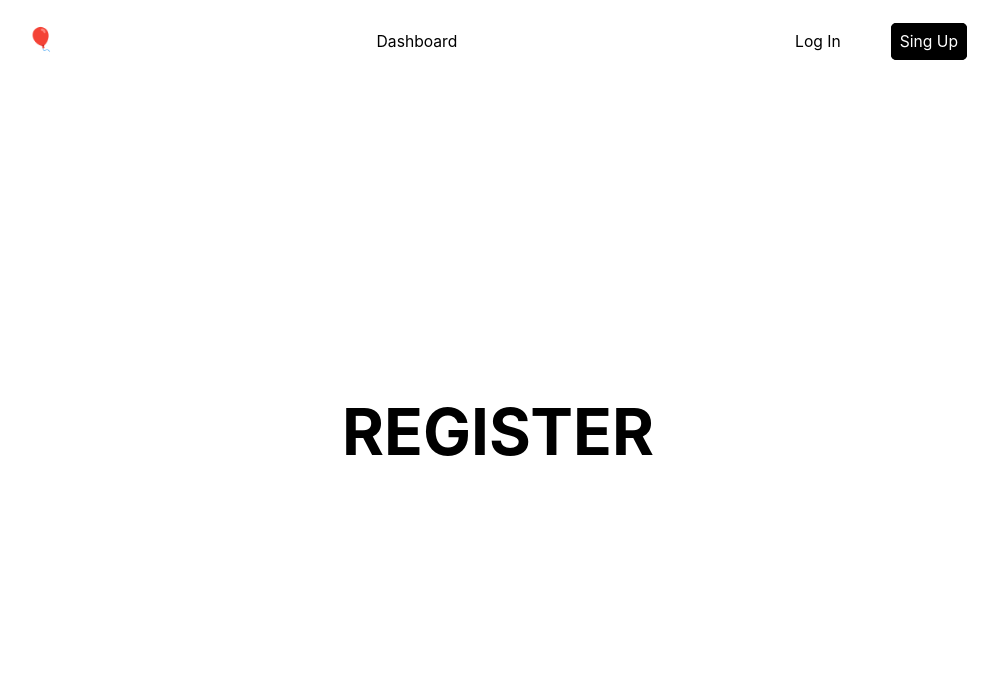
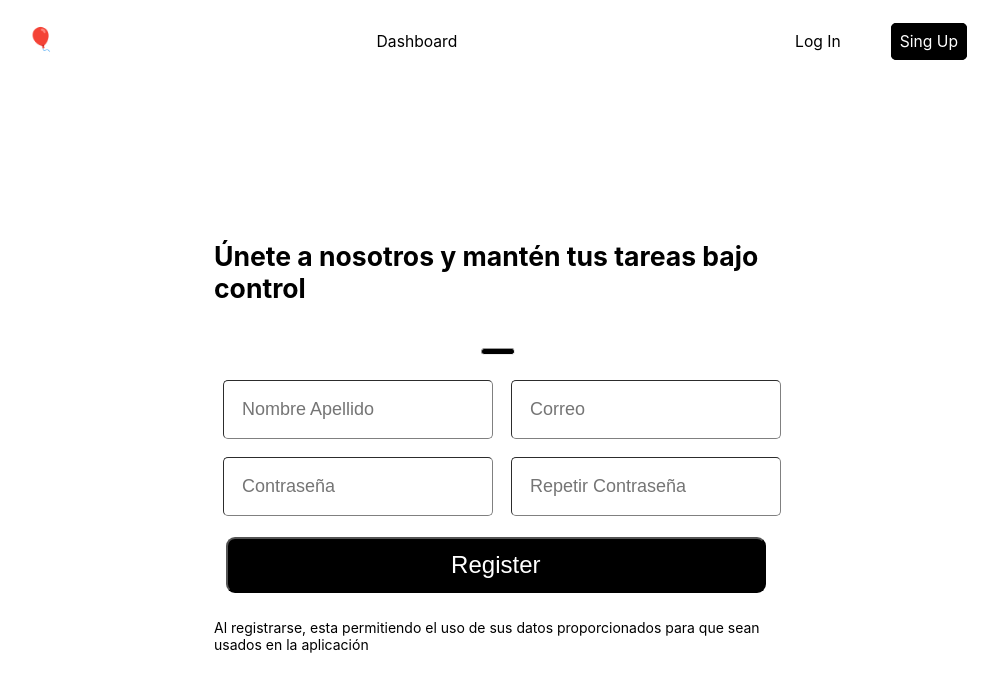
Before and after one commit to Jobzi/todo-app, a React (Vite) app: page /register in a window 1280 px wide. Shown: the top 692 px of the page, without its empty margins (142-1140 px from the left). Built offline with nearby package versions, Linux system fonts and the light colour scheme.

Commit message:
add register ui

```diff
--- a/src/App.css
+++ b/src/App.css
@@ -1,3 +1,94 @@
+.container{
+  display: flex;
+  justify-content: center;
+  align-items: center;
+  flex-direction:column;
+  height: 90vh;
+}
+
+.button-style{
+  background: black;
+  color: white;
+  border-radius: 5px;
+  margin: 5px;
+  padding: 6px;
+}
+
+.title{
+  margin-bottom: 3rem;
+}
+
+.title > h1, h4{
+  color: #2b8eff;
+  text-align: center;
+  margin: 0;
+}
+
+.checkbox-container{
+  display: flex;
+  align-items:baseline;
+}
+
+.li-style{
+  list-style-type: none;
+  border: 1px solid grey;
+  padding: 10px;
+  margin: 5px;
+  border-radius: 5px;
+}
+
+ul{
+  list-style-type: none;
+  padding: 0;
+}
+
+
+
+/* Form css */
+.form-login{
+  display: flex;
+  justify-self: center;
+  flex-direction: column;
+  /* font-size: xx-large; */
+}
+
+.form-container{
+  max-width: 568px;
+}
+
+.form-register{
+  display: grid;
+  grid-template-columns: repeat(2, 1fr);
+  justify-items: center;
+  align-items:center;
+
+}
+
+@media screen and (max-width: 768px){
+  .form-register{
+      grid-template-columns: 1fr;
+      margin-bottom: 2rem;
+  }
+}
+
+
+
+
+
+
+
+
+
+
+
+
+
+
+
+
+
+
+/* App csss */
 .App {
   text-align: center;
 }
--- a/src/App.tsx
+++ b/src/App.tsx
@@ -10,11 +10,12 @@ import {
 } from 'wouter'
 import LoginUI from './pages/login/loginUI'
 import RegisterUI from './pages/register/registerUI'
+import './App.css'
 
 function App () {
   return (
     <Router>
-      <Header/>
+        <Header/>
       <Switch>
         <Route path="/dashboard" component={() => <TodoUI/>}/>
         <Route path="/login" component={() => <LoginUI/>}/>
--- a/src/components/Input.tsx
+++ b/src/components/Input.tsx
@@ -1,9 +1,9 @@
 /* eslint-disable no-unused-vars */
-
 import React from 'react'
 import styled from 'styled-components'
 
 const Input = styled.input`
+    border: 1px inset grey;
     border-radius: 5px;
     margin: 0.5em;
     padding: 1em;
--- a/src/components/button/button.tsx
+++ b/src/components/button/button.tsx
@@ -38,7 +38,7 @@ const ButtonStyled = styled.button<StyleProps>`
 const DESIGN = {
   normal: '0.75rem 2rem',
   compact: '0.5rem 1.5rem',
-  full: '100%'
+  full: '95%'
 }
 
 export default Button
--- /dev/null
+++ b/src/layout/general.tsx
@@ -0,0 +1,12 @@
+/* eslint-disable no-use-before-define */
+import React from 'react'
+
+interface Props{
+    children?:React.ReactNode
+}
+
+export default function GeneralLayout ({ children }:Props) {
+  return <div className='container'>
+    {children}
+  </div>
+}
--- a/src/pages/index/index.tsx
+++ b/src/pages/index/index.tsx
@@ -1,10 +1,11 @@
 /* eslint-disable no-use-before-define */
 import React from 'react'
+import GeneralLayout from '../../layout/general'
 
 export default function IndexUI () {
   return (
-    <div className='container'>
+    <GeneralLayout>
       <h1>Hola, Te Estaba Esperando</h1>
-    </div>
+    </GeneralLayout>
   )
 }
--- a/src/pages/login/login.style.css
+++ /dev/null
@@ -1,6 +0,0 @@
-.form-style{
-    display: flex;
-    justify-self: center;
-    flex-direction: column;
-    font-size: xx-large;
-}
--- a/src/pages/login/loginUI.tsx
+++ b/src/pages/login/loginUI.tsx
@@ -2,7 +2,7 @@
 import React, { useState } from 'react'
 import Button from '../../components/button/button'
 import Input from '../../components/Input'
-import './login.style.css'
+import GeneralLayout from '../../layout/general'
 export default function LoginUI () {
   const [email, setEmail] = useState('')
   const [password, setPassword] = useState('')
@@ -17,7 +17,7 @@ export default function LoginUI () {
     }, 5000)
   }
   return (
-    <div className='container'>
+    <GeneralLayout>
       <h3>Iniciar sesión</h3>
       <hr
         style={{
@@ -28,7 +28,7 @@ export default function LoginUI () {
           width: '1em'
         }}
     />
-      <form onSubmit={handleSubmit} className='form-style'>
+      <form onSubmit={handleSubmit} className='form-login'>
         <Input
           type='text'
           value = {email}
@@ -45,6 +45,6 @@ export default function LoginUI () {
         />
         <Button color='black' loadingColor='white' loading={submited} design='normal' >Login</Button>
       </form>
-    </div>
+    </GeneralLayout>
   )
 }
--- a/src/pages/register/registerUI.tsx
+++ b/src/pages/register/registerUI.tsx
@@ -1,10 +1,44 @@
 /* eslint-disable no-use-before-define */
-import React from 'react'
+import React, { useState } from 'react'
+import Button from '../../components/button/button'
+import Input from '../../components/Input'
+import GeneralLayout from '../../layout/general'
 
 export default function RegisterUI () {
+  const [loading, setloading] = useState(false)
+
+  const handleSubmit = (event:React.FormEvent<HTMLFormElement>) => {
+    event.preventDefault()
+    setloading(true)
+    setTimeout(() => {
+      setloading(false)
+    }, 5000)
+  }
+
   return (
-    <div className='container'>
-      <h1>REGISTER</h1>
-    </div>
+    <GeneralLayout>
+      <div className='form-container'>
+      <h5>Únete a nosotros y mantén tus tareas bajo control</h5>
+      <hr
+        style={{
+          color: 'black',
+          backgroundColor: 'black',
+          borderRadius: '20px',
+          height: 5,
+          width: '1em'
+        }}
+    />
+      <form onSubmit={handleSubmit}>
+        <div className='form-register'>
+          <Input placeholder='Nombre Apellido'></Input>
+          <Input placeholder='Correo'></Input>
+          <Input placeholder='Contraseña'></Input>
+          <Input placeholder='Repetir Contraseña'></Input>
+        </div>
+        <Button color='black' loadingColor='white' loading={loading} design='full' >Register</Button>
+      </form>
+      <p style={{ fontSize: '0.875rem' }}>Al registrarse, esta permitiendo el uso de sus datos proporcionados para que sean usados en la aplicación</p>
+      </div>
+    </GeneralLayout>
   )
 }
--- a/src/pages/todo/todo.style.css
+++ /dev/null
@@ -1,50 +0,0 @@
-.container{
-    display: flex;
-    justify-content: center;
-    align-items: center;
-    flex-direction:column;
-    height: 90vh;
-}
-
-.input{
-    border: 1px solid grey;
-    border-radius: 5px;
-    margin: 5px;
-    padding: 7px;
-}
-
-.button-style{
-    background: black;
-    color: white;
-    border-radius: 5px;
-    margin: 5px;
-    padding: 6px;
-}
-
-.title{
-    margin-bottom: 3rem;
-}
-
-.title > h1, h4{
-    color: #2b8eff;
-    text-align: center;
-    margin: 0;
-}
-
-.checkbox-container{
-    display: flex;
-    align-items:baseline;
-}
-
-.li-style{
-    list-style-type: none;
-    border: 1px solid grey;
-    padding: 10px;
-    margin: 5px;
-    border-radius: 5px;
-}
-
-ul{
-    list-style-type: none;
-    padding: 0;
-}
--- a/src/pages/todo/todoUI.tsx
+++ b/src/pages/todo/todoUI.tsx
@@ -3,7 +3,6 @@ import React, { useState } from 'react'
 import { Task } from '../../types'
 import Form from './components/form'
 import ListTask from './components/listTask'
-import './todo.style.css'
 
 const INITIAL_VALUES:Array<Task> = [
   {
```
